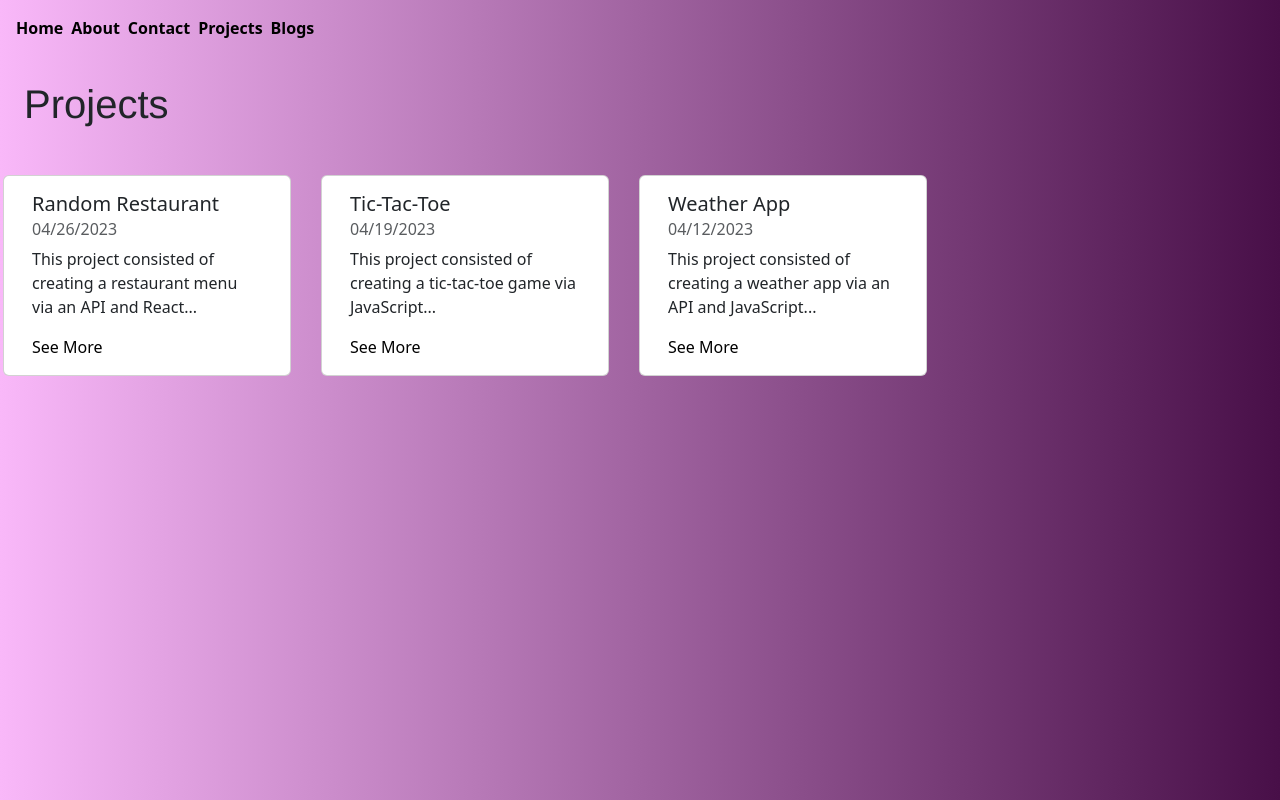
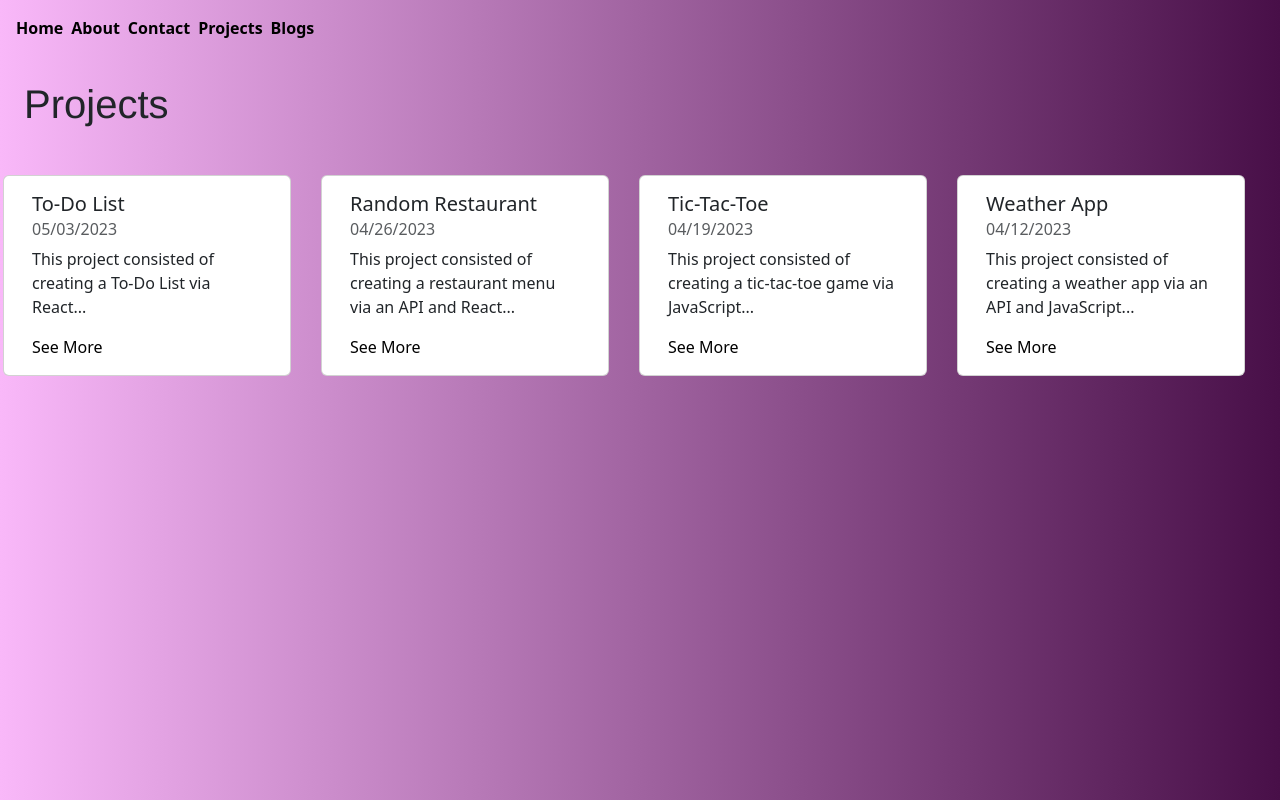
Before and after one commit to hpknollenberg/hpknollenberg.github.io, a React (Vite) app: page /projects in a window 1280 px wide. Built offline with nearby package versions, Linux system fonts and the light colour scheme; a web font is replaced by a local one.

Commit message:
Added To-Do List to projects and home page

```diff
--- a/src/App.jsx
+++ b/src/App.jsx
@@ -10,7 +10,7 @@ import allegra_and_lucky from "./assets/img/Allegra_Lucky_and_me.png"
 import lucky_and_henry from "./assets/img/Knollenberg_photo.jpg"
 import lucky_and_henry_2 from "./assets/img/Screenshot_2023-08-12_003748.png"
 import Card8 from "./Card-8.jsx"
-import Restaurant from "./Project-Restaurant.jsx"
+import ToDoList from "./Project-To-Do-List.jsx"
 
 
 function LandingPage () {
@@ -49,7 +49,7 @@ function App() {
       </div>
       <div className="d-flex row">
         <Card8 />
-        <Restaurant />
+        <ToDoList />
       </div>
 
     </div>
--- a/src/Project-Tic-Tac-Toe.jsx
+++ b/src/Project-Tic-Tac-Toe.jsx
@@ -8,7 +8,7 @@ const styles = {
     }
   }
 
-function Restaurant() {
+function TicTacToe() {
   return (
     <Card style={{...styles.card}}>
             <Card.Body>
@@ -23,4 +23,4 @@ function Restaurant() {
   );
 }
 
-export default Restaurant;
+export default TicTacToe;
--- /dev/null
+++ b/src/Project-To-Do-List.jsx
@@ -0,0 +1,26 @@
+import Card from 'react-bootstrap/Card';
+import { Link } from 'react-router-dom'
+
+const styles = {
+    card: {
+      margin: '15px',
+      width: '18rem'
+    }
+  }
+
+function ToDoList() {
+  return (
+    <Card style={{...styles.card}}>
+            <Card.Body>
+            <Card.Title>To-Do List</Card.Title>
+            <Card.Subtitle className="mb-2 text-muted">05/03/2023</Card.Subtitle>
+            <Card.Text>
+            This project consisted of creating a To-Do List via React...
+            </Card.Text>
+            <Link to="https://to-do-list-zeta-rust.vercel.app/">See More</Link>
+        </Card.Body>
+    </Card>
+  );
+}
+
+export default ToDoList;
--- a/src/Projects.jsx
+++ b/src/Projects.jsx
@@ -2,6 +2,7 @@ import Menu from './Menu'
 import Restaurant from "./Project-Restaurant.jsx"
 import Weather from "./Project-WeatherApp.jsx"
 import TicTacToe from "./Project-Tic-Tac-Toe.jsx"
+import ToDoList from "./Project-To-Do-List.jsx"
 
 const styles = {
     card: {
@@ -16,6 +17,7 @@ function Projects() {
         <Menu />
         <h1 className="p-4">Projects</h1>
         <div className="row">
+          <ToDoList />
           <Restaurant />
           <TicTacToe />
           <Weather />
```
Also changed, not shown: 3 other files (tests, documents, lock files or other folders).
